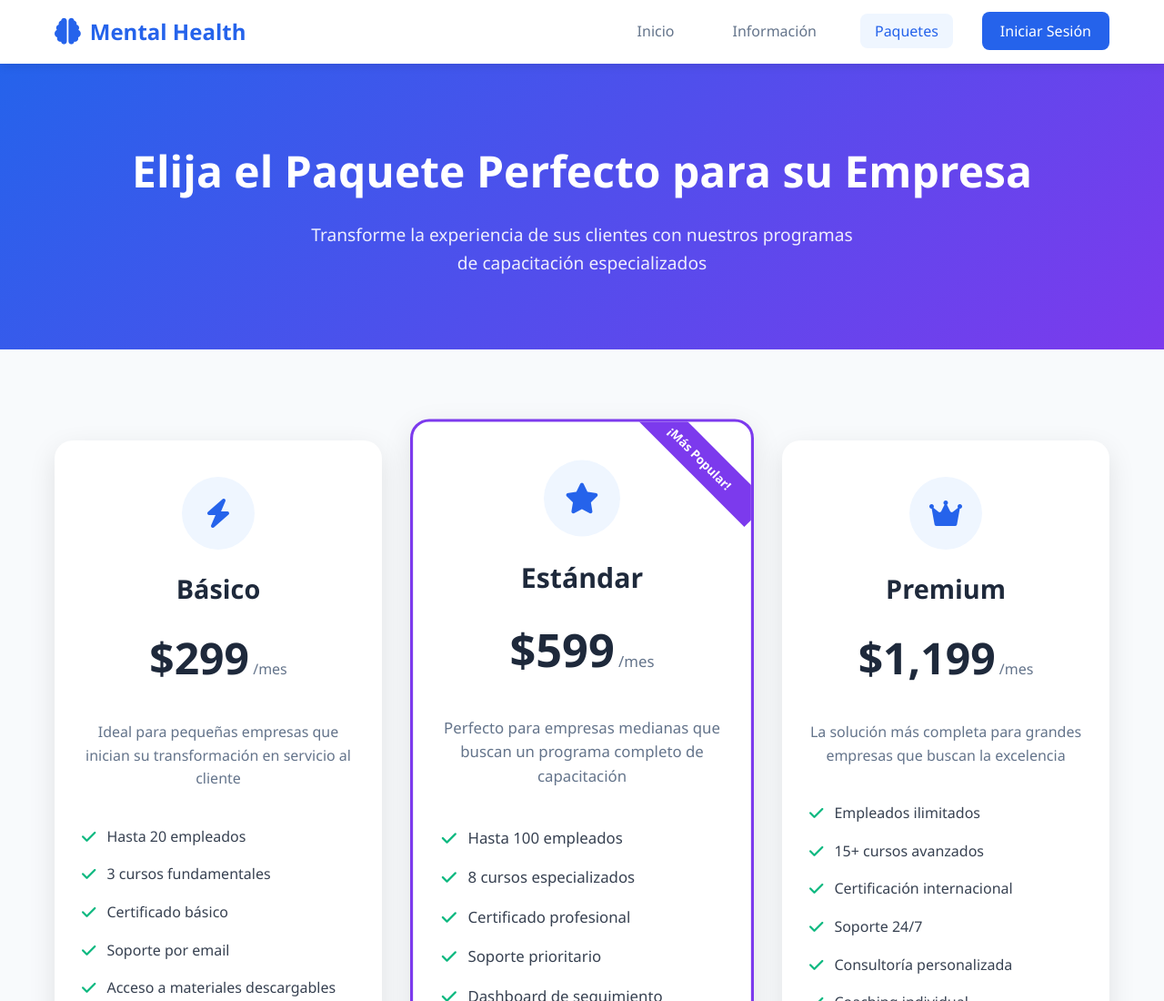
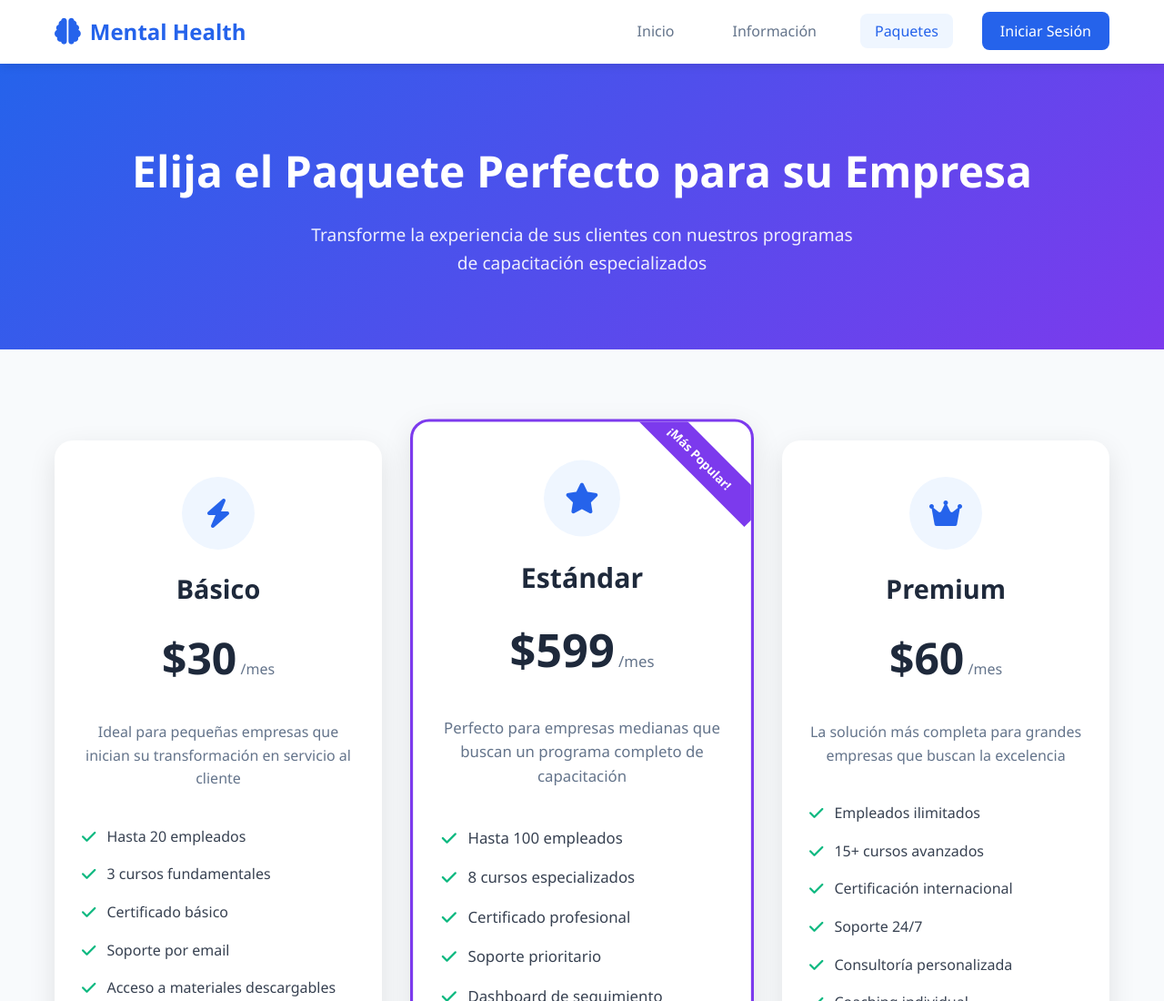
Before and after one commit to Junko/MentalHealth, a plain HTML site: page paquetes.html in a window 1280 px wide. Shown: the top 1100 px of the page at 91% size. Drawn offline with Linux system fonts and the light colour scheme.

Commit message:
Update paquetes.html

```diff
--- a/paquetes.html
+++ b/paquetes.html
@@ -49,7 +49,7 @@
                         </div>
                         <h3>Básico</h3>
                         <div class="package-price">
-                            <span class="price">$299</span>
+                            <span class="price">$30</span>
                             <span class="period">/mes</span>
                         </div>
                     </div>
@@ -100,7 +100,7 @@
                         </div>
                         <h3>Premium</h3>
                         <div class="package-price">
-                            <span class="price">$1,199</span>
+                            <span class="price">$60</span>
                             <span class="period">/mes</span>
                         </div>
                     </div>
```
